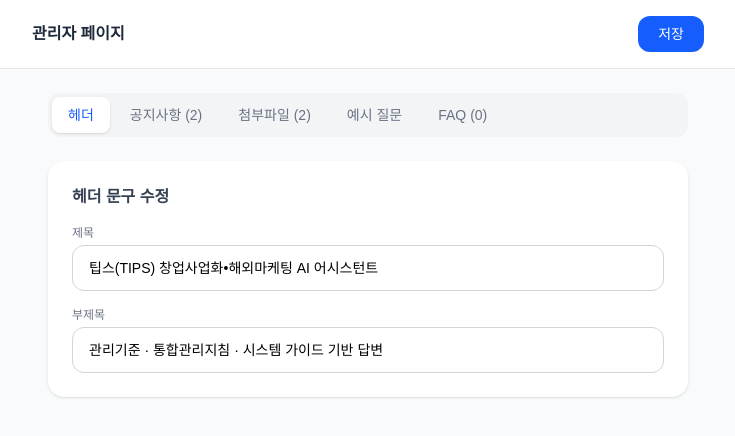
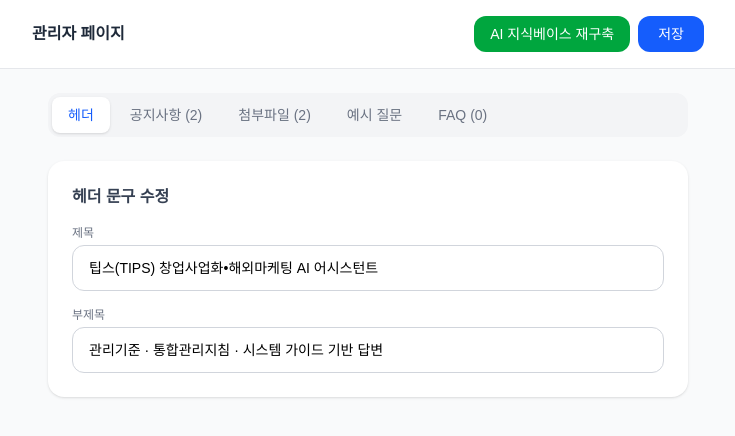
Before and after one commit to aqswde945-hash/tips-chatbot-test, a Next.js app: page /admin in a window 1280 px wide. Both pictures are taken after typing "Sample123" into the empty fields and a click on the button "로그인". Shown: the top 436 px of the page, without its empty margins (272-1007 px from the left). Built offline with nearby package versions, Linux system fonts and the light colour scheme.

Commit message:
feat: 어드민 페이지에 AI 지식베이스 재구축 버튼 추가
/api/ingest를 호출하는 버튼을 헤더에 추가.
구축 완료 시 저장된 청크 수 표시.

https://claude.ai/code/session_01UU91KYQFyaEWX6oc48t4nP

```diff
--- a/app/admin/page.tsx
+++ b/app/admin/page.tsx
@@ -42,6 +42,8 @@ export default function AdminPage() {
   const [tab, setTab] = useState<Tab>('header');
   const [saving, setSaving] = useState(false);
   const [saveMsg, setSaveMsg] = useState('');
+  const [ingesting, setIngesting] = useState(false);
+  const [ingestMsg, setIngestMsg] = useState('');
 
   const [newNoticeTitle, setNewNoticeTitle] = useState('');
   const [newNoticeContent, setNewNoticeContent] = useState('');
@@ -66,6 +68,28 @@ export default function AdminPage() {
     if (!password.trim()) return;
     setAuthed(true);
     setAuthError('');
+  };
+
+  const handleIngest = async () => {
+    setIngesting(true);
+    setIngestMsg('');
+    try {
+      const res = await fetch('/api/ingest', {
+        method: 'POST',
+        headers: { 'Content-Type': 'application/json' },
+        body: JSON.stringify({ password }),
+      });
+      const data = await res.json();
+      if (!res.ok) {
+        setIngestMsg(data.error || '지식베이스 구축 실패');
+      } else {
+        setIngestMsg(`✅ 완료! 총 ${data.totalChunks}개 청크가 저장되었습니다.`);
+      }
+    } catch {
+      setIngestMsg('네트워크 오류가 발생했습니다.');
+    } finally {
+      setIngesting(false);
+    }
   };
 
   const handleSave = async () => {
@@ -206,8 +230,16 @@ export default function AdminPage() {
   return (
     <div className="min-h-screen bg-gray-50">
       <header className="bg-white border-b border-gray-200 px-4 py-4 sticky top-0 z-10">
-        <div className="max-w-2xl mx-auto flex items-center justify-between">
+        <div className="max-w-2xl mx-auto flex items-center justify-between gap-2">
           <h1 className="text-base font-bold text-gray-800">관리자 페이지</h1>
+          <div className="flex gap-2">
+            <button
+              onClick={handleIngest}
+              disabled={ingesting}
+              className="bg-green-600 text-white px-4 py-2 rounded-xl text-sm font-medium hover:bg-green-700 disabled:bg-gray-300 disabled:cursor-not-allowed transition-colors"
+            >
+              {ingesting ? '구축 중...' : 'AI 지식베이스 재구축'}
+            </button>
             <button
               onClick={handleSave}
               disabled={saving}
@@ -216,9 +248,15 @@ export default function AdminPage() {
               {saving ? '저장 중...' : '저장'}
             </button>
           </div>
+        </div>
         {saveMsg && (
           <div className="max-w-2xl mx-auto mt-2">
             <p className={`text-sm ${saveMsg.startsWith('✅') ? 'text-green-600' : 'text-red-500'}`}>{saveMsg}</p>
+          </div>
+        )}
+        {ingestMsg && (
+          <div className="max-w-2xl mx-auto mt-1">
+            <p className={`text-sm ${ingestMsg.startsWith('✅') ? 'text-green-600' : 'text-red-500'}`}>{ingestMsg}</p>
           </div>
         )}
       </header>
```
Lines whose indentation alone changed are shown as unchanged.
